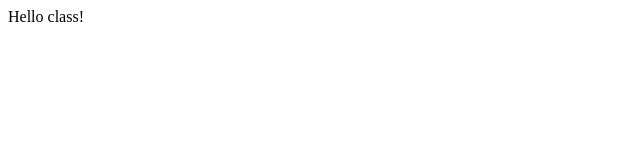
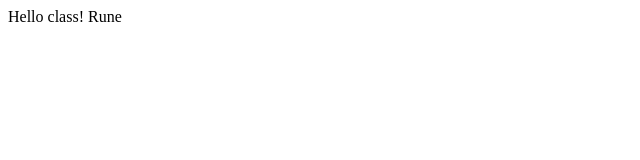
Before and after one commit to RuloKEA/myGitProject, a plain HTML site: page index.html in a window 1280 px wide. Shown: the full height of the page, 0-640 px from the left. Drawn offline with Linux system fonts and the light colour scheme.

Commit message:
make it even better

```diff
--- a/index.html
+++ b/index.html
@@ -4,5 +4,6 @@
 </head>
 <body>
  Hello class!
+ Rune
 </body>
 </html>
```
